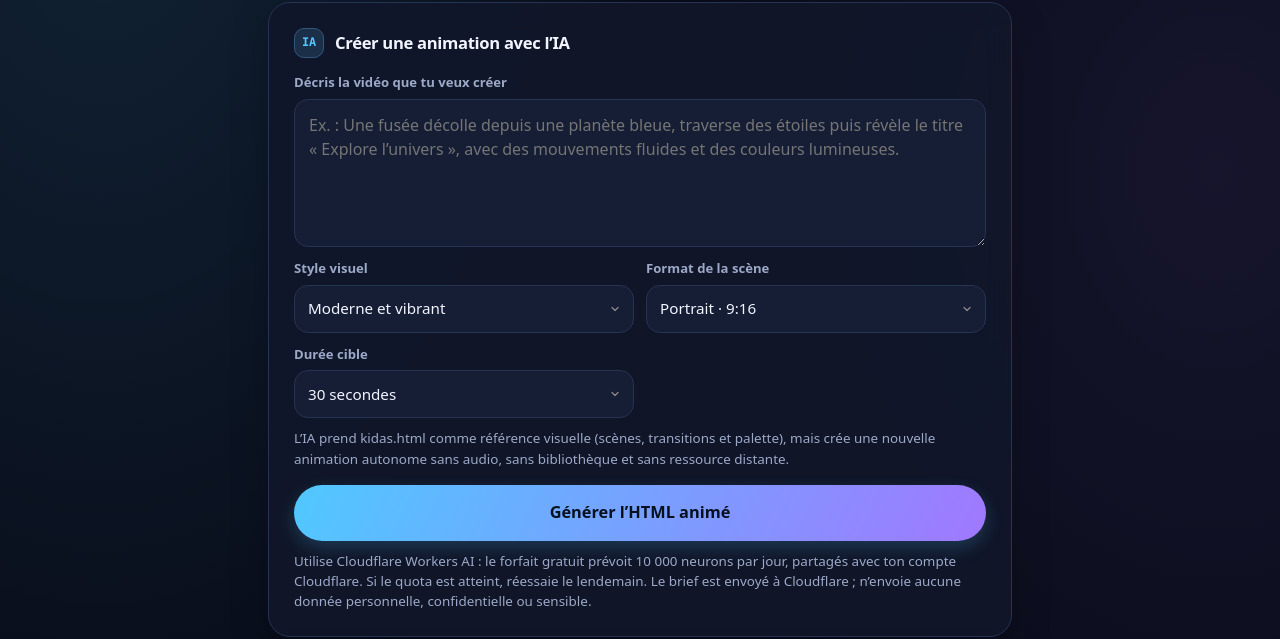
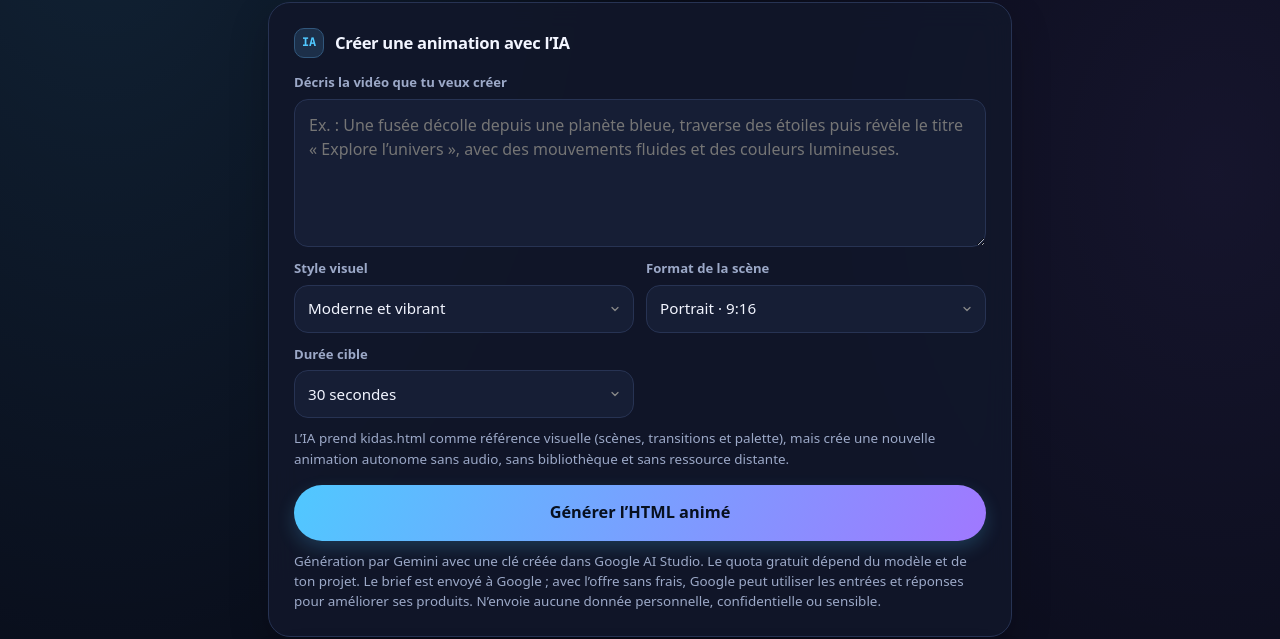
Before and after one commit to kidasniger/Kidas, a website: page docs/index.html in a window 1280 px wide. Shown: the part 183-822 px from the top of the page. Drawn offline with Linux system fonts and the light colour scheme; no server answers.

Commit message:
Update RENDRAX AI disclosure for Google AI Studio

```diff
--- a/docs/index.html
+++ b/docs/index.html
@@ -300,7 +300,7 @@ ul#list button{box-shadow:none}
     </div>
     <p id="aiHelp" class="ai-note">L’IA prend kidas.html comme référence visuelle (scènes, transitions et palette), mais crée une nouvelle animation autonome sans audio, sans bibliothèque et sans ressource distante.</p>
     <button id="aiGenerate" class="go" type="button">Générer l’HTML animé</button>
-    <p class="ai-note">Utilise Cloudflare Workers AI : le forfait gratuit prévoit 10 000 neurons par jour, partagés avec ton compte Cloudflare. Si le quota est atteint, réessaie le lendemain. Le brief est envoyé à Cloudflare ; n’envoie aucune donnée personnelle, confidentielle ou sensible.</p>
+    <p class="ai-note">Génération par Gemini avec une clé créée dans Google AI Studio. Le quota gratuit dépend du modèle et de ton projet. Le brief est envoyé à Google ; avec l’offre sans frais, Google peut utiliser les entrées et réponses pour améliorer ses produits. N’envoie aucune donnée personnelle, confidentielle ou sensible.</p>
     <p id="aiStatus" role="status" aria-live="polite" hidden></p>
     <div class="actions" id="aiActions" hidden>
       <button class="sec" id="aiUse" type="button">Charger dans RENDRAX</button>
```
